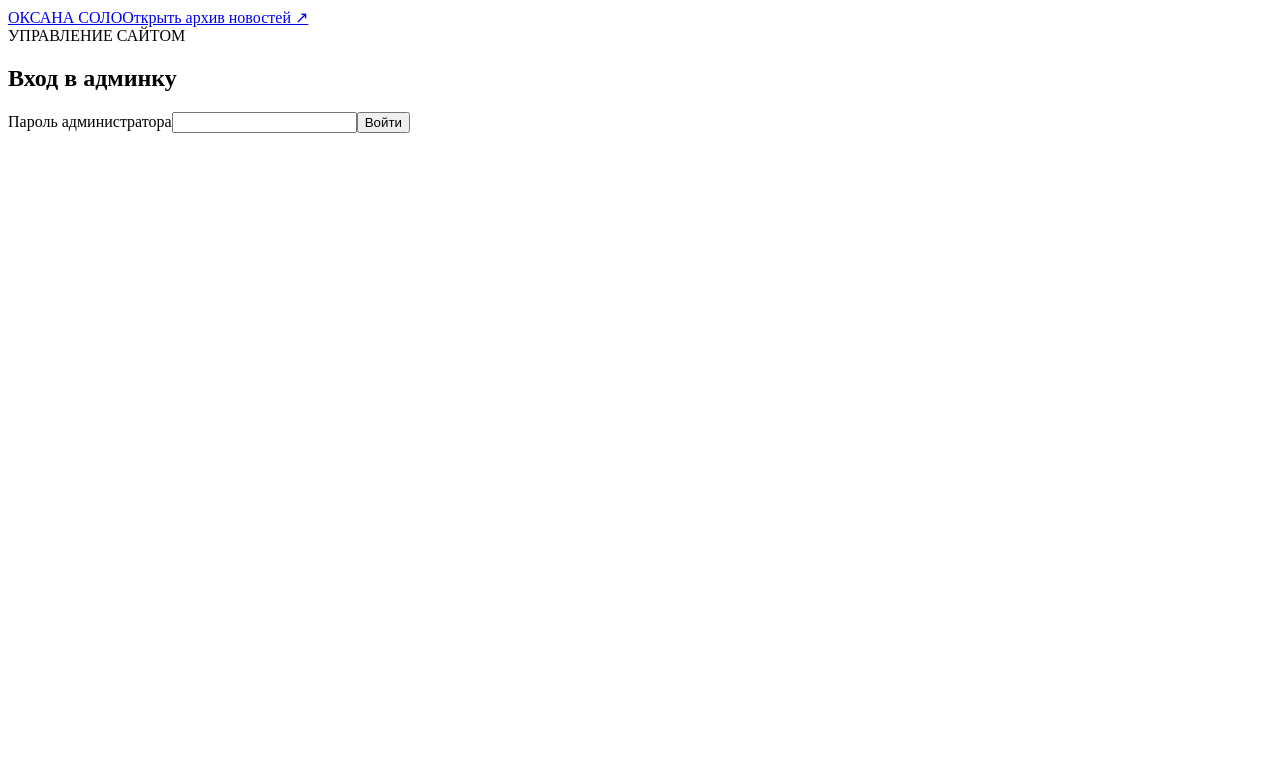
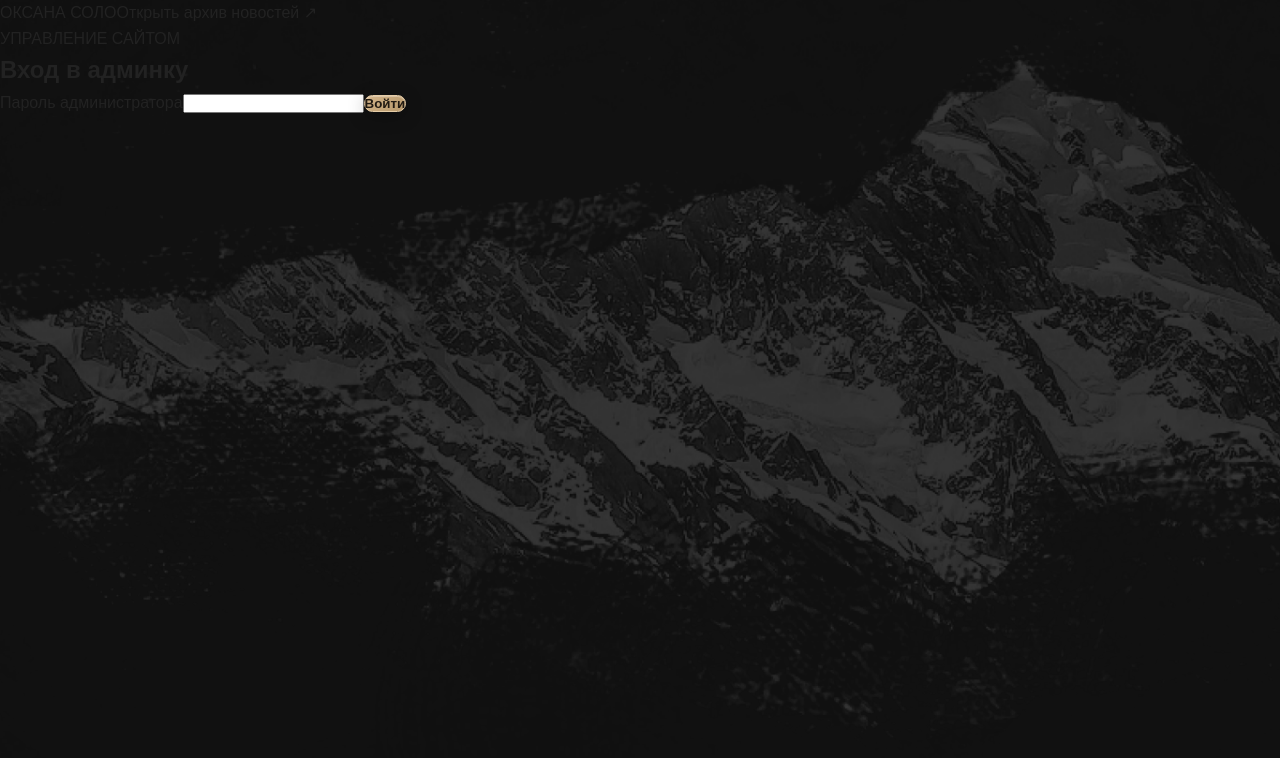
Before and after one commit to L2w-BHS/SoloOksSite, a website: page public/admin.html in a window 1280 px wide. Drawn offline with Linux system fonts and the light colour scheme; no server answers; a web font is replaced by a local one.

Commit message:
Update news pages

```diff
--- a/public/admin.html
+++ b/public/admin.html
@@ -3,7 +3,7 @@
 <head>
 <meta charset="utf-8"><meta name="viewport" content="width=device-width,initial-scale=1">
 <title>Админка новостей — Оксана Соло</title>
-<link rel="stylesheet" href="./css/news.css">
+<link rel="stylesheet" href="/css/main.css">
 </head>
 <body class="news-admin-page">
 <main class="admin-shell">
```
Also changed, not shown: public/news.html (+1 -1 lines).
